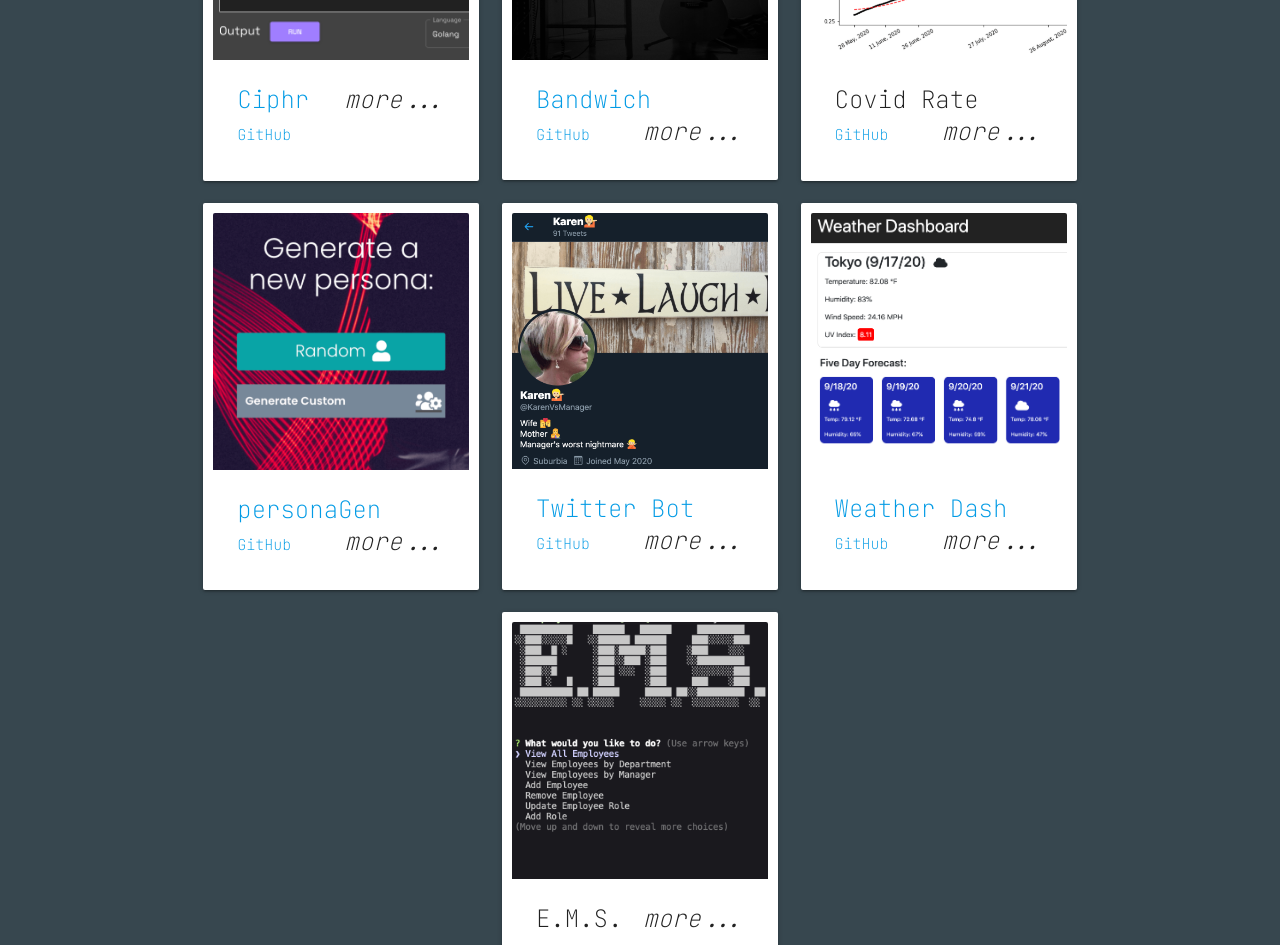
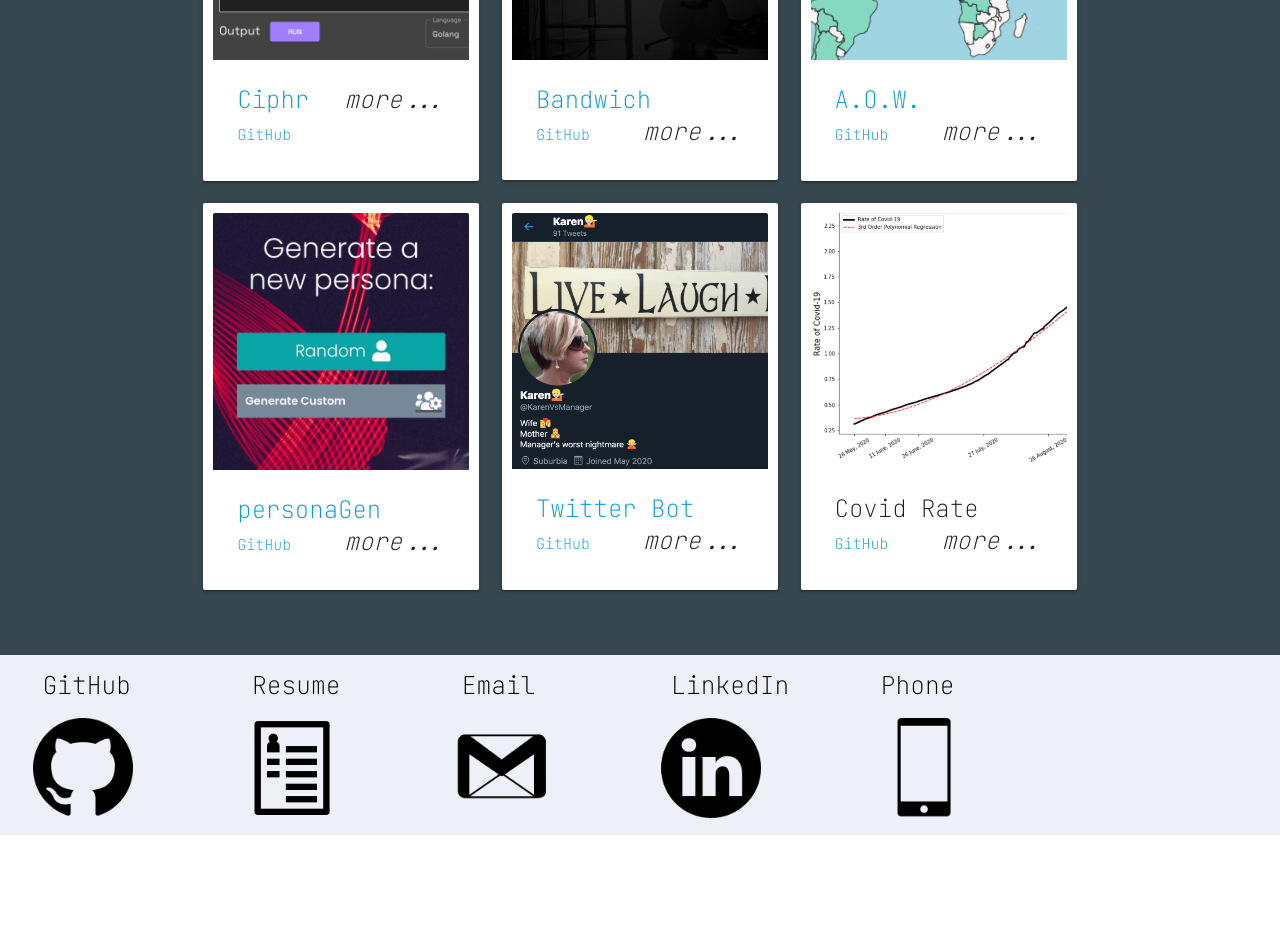
Before and after one commit to dgtlctzn/portfolio-page, a React (Create React App) app in the folder client/: page / in a window 1280 px wide. Shown: the part 1848-2793 px from the top of the page. After the commit the page ends 2683 px from the top, so only its background shows below. Built offline with nearby package versions, Linux system fonts and the light colour scheme.

Commit message:
added styling

```diff
--- a/client/src/components/Nav/Nav.jsx
+++ b/client/src/components/Nav/Nav.jsx
@@ -7,7 +7,7 @@ const Nav = () => {
       alignLinks="right"
       brand={
         <a className="brand-logo" href="#">
-          Logo
+          Joseph Perry
         </a>
       }
       id="mobile-nav"
--- a/client/src/components/ProjectCard/ProjectCard.css
+++ b/client/src/components/ProjectCard/ProjectCard.css
@@ -20,5 +20,5 @@ ul {
 }
 
 .animate__animated.animate__fadeIn {
-    --animate-duration: 2s;
+    --animate-duration: 3s;
   }
--- a/client/src/containers/Home/Home.css
+++ b/client/src/containers/Home/Home.css
@@ -52,3 +52,8 @@ body {
     background-color: black;
     height: 1px;
 }
+
+.contact {
+    background-color: #eef0f8;
+    margin-bottom:0!important;
+}
--- a/client/src/containers/Home/Home.jsx
+++ b/client/src/containers/Home/Home.jsx
@@ -9,8 +9,9 @@ import M from "materialize-css";
 
 const About = lazy(() => import("../../components/About/About"));
 const Tech = lazy(() => import("../../components/Tech/Tech"));
-const ProjectCard = lazy(() => import("../../components/ProjectCard/ProjectCard"));
-
+const ProjectCard = lazy(() =>
+  import("../../components/ProjectCard/ProjectCard")
+);
 
 const Home = () => {
   const [about, setAbout] = useState(false);
@@ -84,18 +85,16 @@ const Home = () => {
       threshold: 1.0,
     };
     let optionsThree = {
-        rootMargin: "0px",
-        threshold: 1.0,
-      };
+      rootMargin: "0px",
+      threshold: 1.0,
+    };
     const aboutObserver = new IntersectionObserver(lazyAbout, options);
     const techObserver = new IntersectionObserver(lazyTech, optionsTwo);
     const projectObserver = new IntersectionObserver(lazyProject, optionsThree);
 
-
     let aboutTarget = document.querySelector("#about");
     let techTarget = document.querySelector("#tech");
     let projectTarget = document.querySelector("#projects");
-
 
     aboutObserver.observe(aboutTarget);
     techObserver.observe(techTarget);
@@ -129,12 +128,12 @@ const Home = () => {
         </h3>
         <Suspense fallback={null}>{projectComponent}</Suspense>
       </div>
-      <div className="parallax-container">
+      {/* <div className="parallax-container">
         <div className="parallax">
           <img src="./img/IMG_3503.jpeg" />
         </div>
-      </div>
-      <div className="row section-light">
+      </div> */}
+      <div className="row contact">
         <div id="contacts" className="col m12">
           {contacts.map((contact) => (
             <IconLink key={contact.alt} {...contact} />
--- a/client/src/json/projects.json
+++ b/client/src/json/projects.json
@@ -21,13 +21,13 @@
     },
     {
         "id": 3,
-        "name": "Covid Rate",
-        "link": "",
-        "gh_link": "https://github.com/dgtlctzn/covid_rate",
-        "image": "./img/CovidTrackerPic.png",
-        "icon": "./img/python-logo.png",
-        "text": "Tracking the rate of Covid-19 on a Raspberry Pi.",
-        "tech": ["Python3", "Jupyter Notebooks", "Pandas"]
+        "name": "A.O.W.",
+        "link": "https://go-around-the-world.herokuapp.com/",
+        "gh_link": "https://github.com/dgtlctzn/around-the-world",
+        "image": "./img/around-world.png",
+        "icon": "./img/django-logo.png",
+        "text": "Around the World is a site to track and map the countries you've been to and want to go to.",
+        "tech": ["Django", "Python3", "PostgreSQL"]
     },
     {
         "id": 4,
@@ -51,22 +51,12 @@
     },
     {
         "id": 6,
-        "name": "Weather Dash",
-        "link": "https://dgtlctzn.github.io/weather-dashboard/",
-        "gh_link": "https://github.com/dgtlctzn/weather-dashboard",
-        "image": "./img/WeatherDashboardPic.png",
-        "icon": "./img/javascript-logo.png",
-        "text": "Implements the OpenWeather API to display current and five-day weather forecast",
-        "tech": ["APIs", "JavaScript"]
-    },
-    {
-        "id": 7,
-        "name": "E.M.S.",
+        "name": "Covid Rate",
         "link": "",
-        "gh_link": "https://github.com/dgtlctzn/employee-tracker",
-        "image": "./img/EMS.png",
-        "icon": "./img/mysql-logo.png",
-        "text": "A command line interface that allows a user to create a database of departments, roles, and employees.",
-        "tech": ["SQL", "Node.js", "CLI"]
+        "gh_link": "https://github.com/dgtlctzn/covid_rate",
+        "image": "./img/CovidTrackerPic.png",
+        "icon": "./img/python-logo.png",
+        "text": "Tracking the rate of Covid-19 on a Raspberry Pi.",
+        "tech": ["Python3", "Jupyter Notebooks", "Pandas"]
     }
 ]
```
Also changed, not shown: client/public/img/around-world.png (added), client/public/img/django-logo.png (added).
